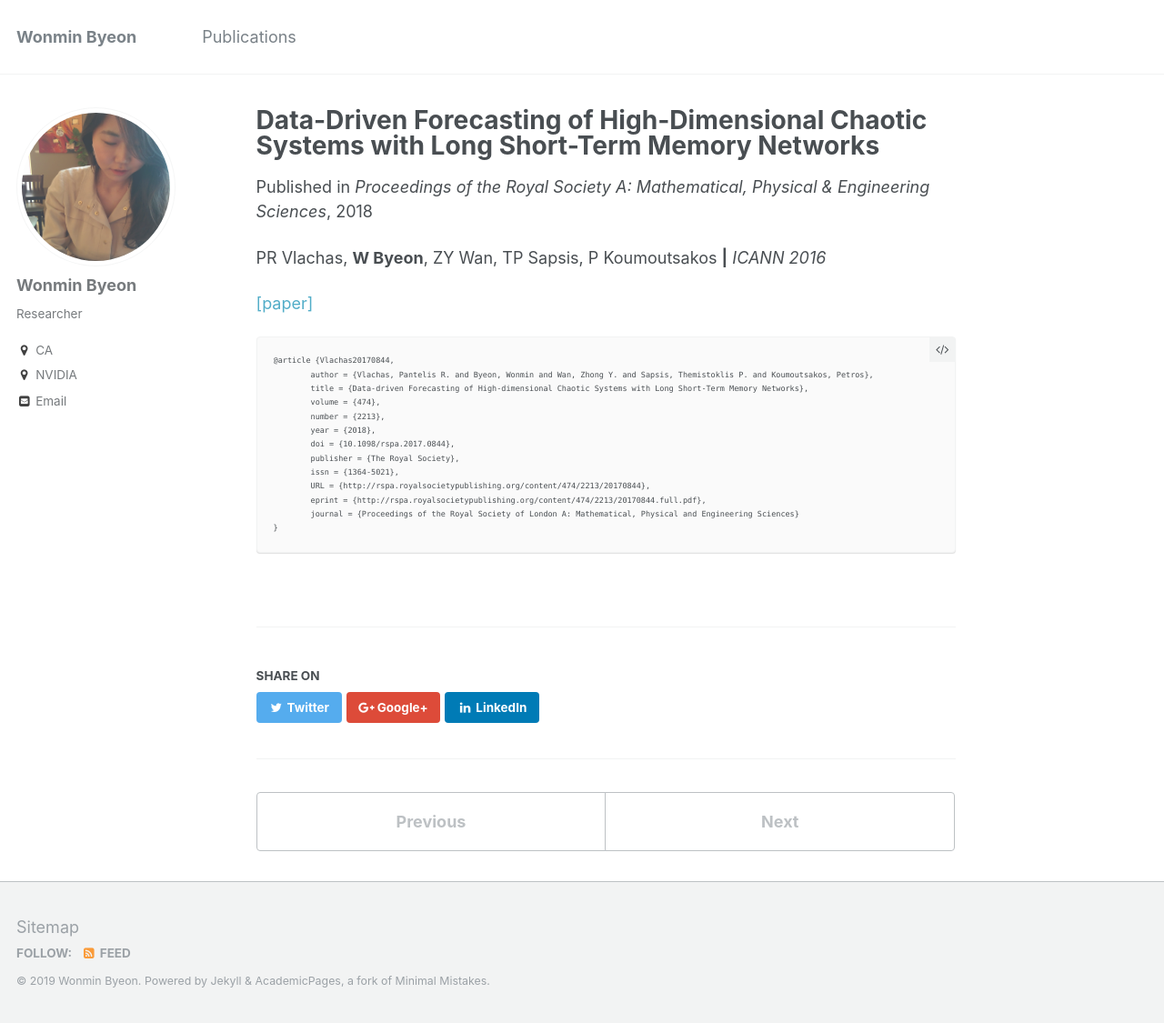
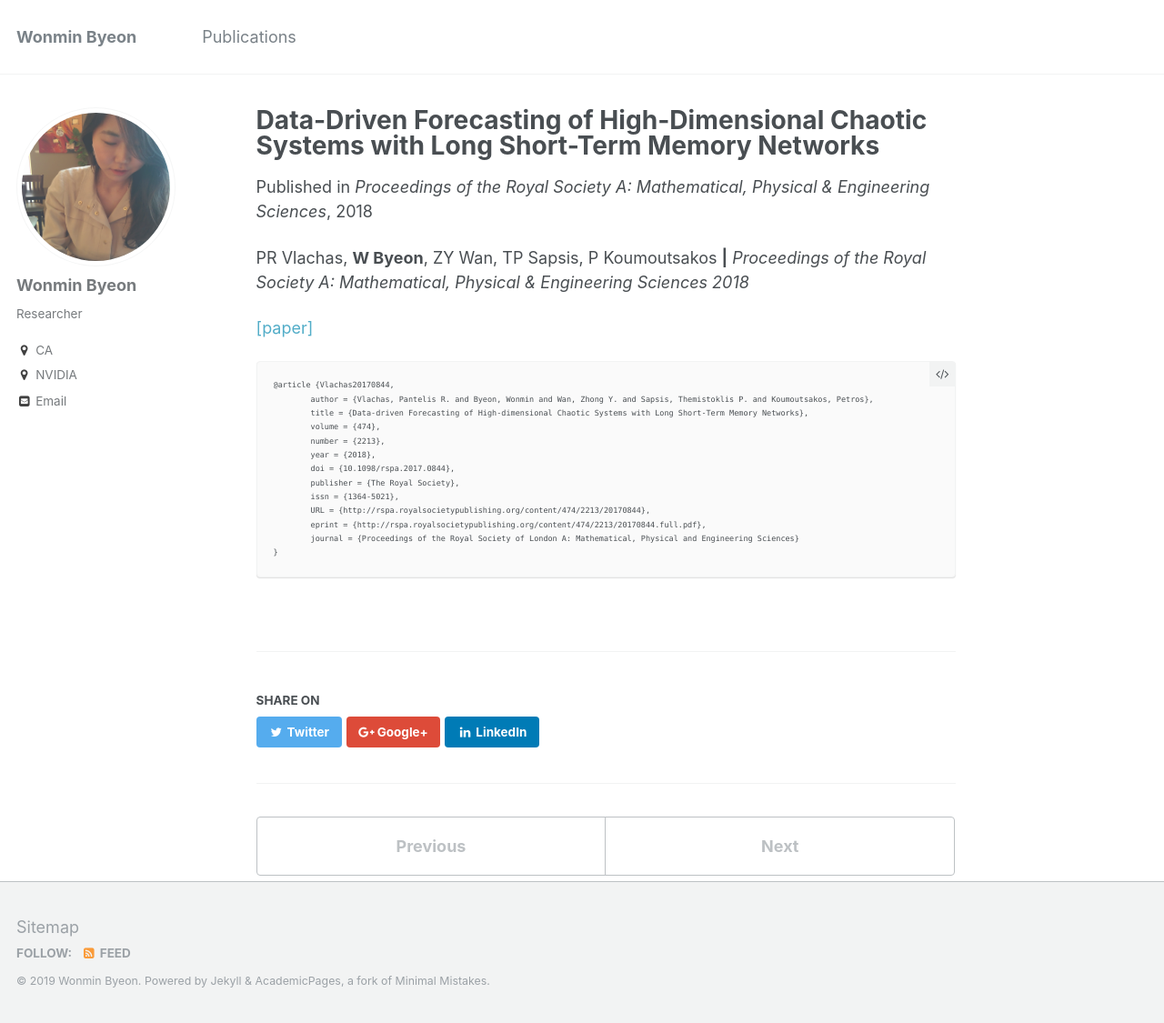
Before and after one commit to wonmin-byeon/wonmin-byeon.github.io, a Jekyll site: the page built from _publications/2018-05-01-Chaotic-lstm.md, in a window 1280 px wide and 1125 px high. Shown: the whole window at 91% size. Built offline with Jekyll 4.4.1, drawn with Linux system fonts in a browser that asks for light colours.

Commit message:
changing front format

```diff
--- a/_publications/2018-05-01-Chaotic-lstm.md
+++ b/_publications/2018-05-01-Chaotic-lstm.md
@@ -4,7 +4,7 @@ collection: publications
 permalink: /publication/2018-05-01-chaotic-lstm
 date: 2018-05-01
 venue: 'Proceedings of the Royal Society A: Mathematical, Physical & Engineering Sciences'
-citation: 'PR Vlachas, <b>W Byeon</b>, ZY Wan, TP Sapsis, P Koumoutsakos <b>|</b> <i>ICANN 2016</i> '
+citation: 'PR Vlachas, <b>W Byeon</b>, ZY Wan, TP Sapsis, P Koumoutsakos <b>|</b> <i>Proceedings of the Royal Society A: Mathematical, Physical & Engineering Sciences 2018</i> '
 paperurl: 'http://wonmin-byeon.github.io/files/18_PRSA.pdf'
 ---
 [[paper]](http://wonmin-byeon.github.io/files/18_PRSA.pdf)
```
